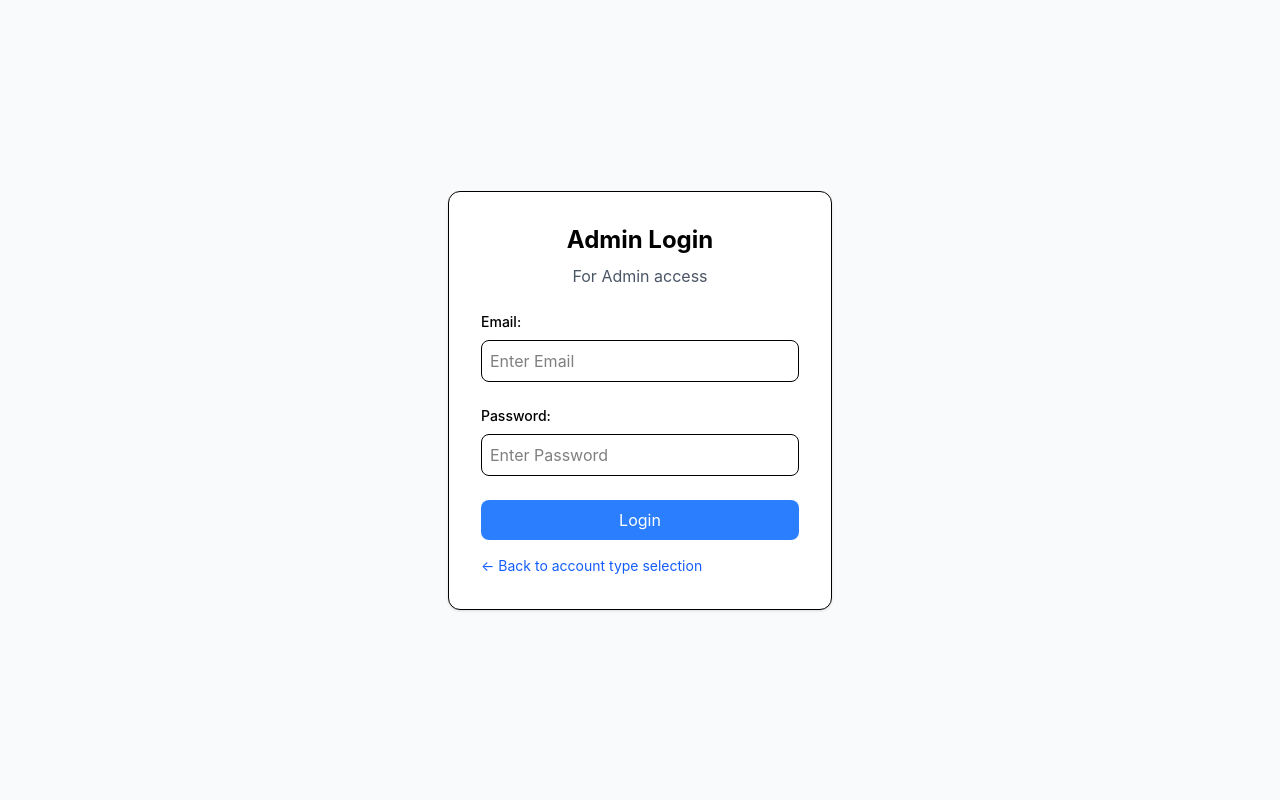
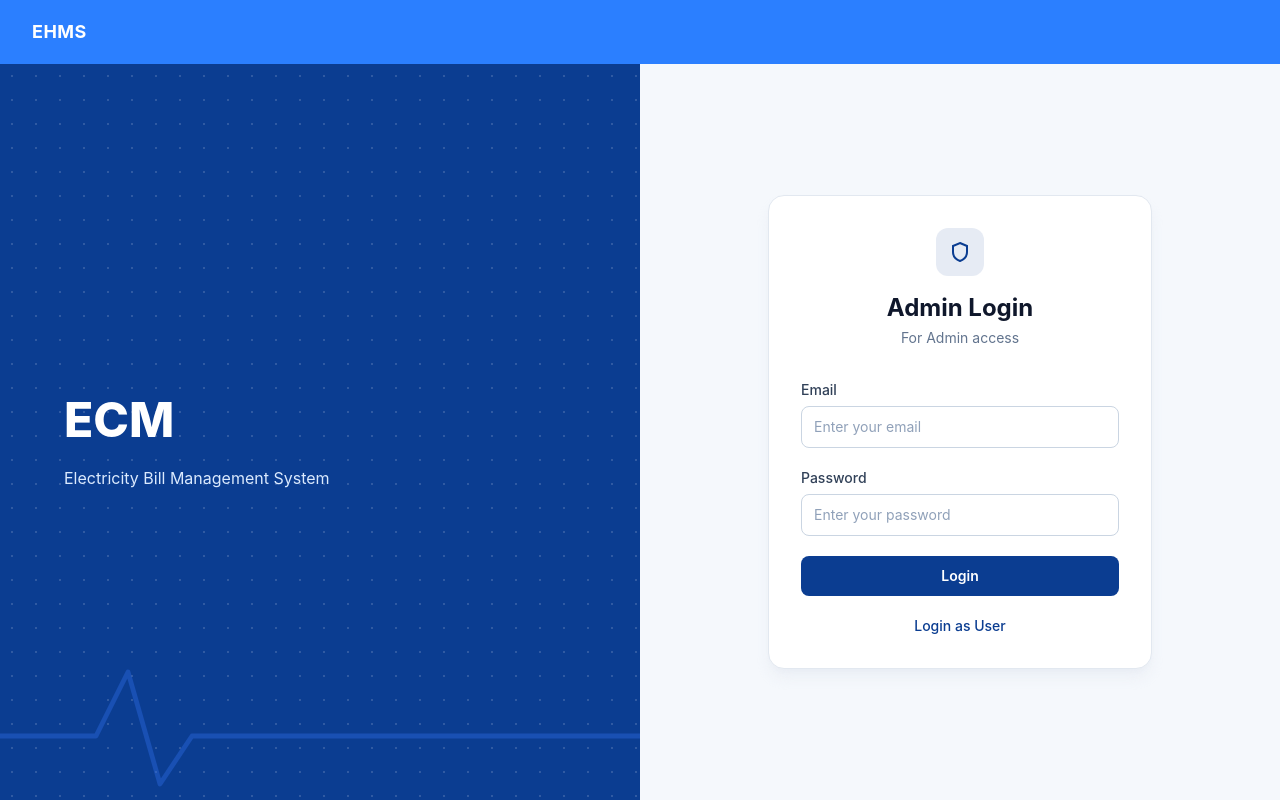
Before and after one commit to Jalaj-oss/ECM, a React (Vite) app in the folder frontend/: page /admin/login in a window 1280 px wide. Built offline with nearby package versions, Linux system fonts and the light colour scheme; no server answers.

Commit message:
changes in admin login

```diff
--- a/frontend/src/pages/AdminLogin.tsx
+++ b/frontend/src/pages/AdminLogin.tsx
@@ -66,13 +66,77 @@ const AdminLogin = () => {
   };
 
   return (
-    <div className="flex min-h-screen items-center justify-center bg-gray-50">
-      <div className="w-96 rounded-xl border bg-white p-8 shadow">
-        <h1 className="text-2xl font-bold text-center">Admin Login</h1>
-        <p className="mt-2 text-center text-gray-600">For Admin access</p>
-        <form onSubmit={handleSubmit} className="mt-6">
+    <div className="min-h-screen bg-white">
+      {/* Navbar — same as Login.tsx */}
+      <nav className="flex h-16 items-center justify-between bg-blue-500 px-8 text-white">
+        <span className="text-lg font-bold tracking-wide">EHMS</span>
+      </nav>
+
+      {/* Two-side split layout */}
+      <div className="flex min-h-[calc(100vh-4rem)] flex-col md:flex-row">
+        {/* Left: brand panel */}
+        <div className="relative flex flex-col justify-center overflow-hidden bg-[#0B3D91] px-8 py-16 text-white md:w-1/2 md:px-16">
+          <div
+            className="pointer-events-none absolute inset-0 opacity-[0.15]"
+            style={{
+              backgroundImage:
+                "radial-gradient(circle, #ffffff 1px, transparent 1px)",
+              backgroundSize: "24px 24px",
+            }}
+          />
+
+          <style>{`
+            @keyframes pulse-dash {
+              0% { stroke-dashoffset: 500; }
+              60% { stroke-dashoffset: 0; }
+              100% { stroke-dashoffset: -500; }
+            }
+          `}</style>
+          <svg
+            className="pointer-events-none absolute bottom-0 left-0 w-full text-[#2E6BE6]/40"
+            viewBox="0 0 400 100"
+            preserveAspectRatio="none"
+            fill="none"
+          >
+            <path
+              d="M0 60 L60 60 L80 20 L100 90 L120 60 L400 60"
+              stroke="currentColor"
+              strokeWidth="3"
+              strokeLinecap="round"
+              strokeLinejoin="round"
+              style={{ strokeDasharray: 500, strokeDashoffset: 500 }}
+              className="motion-safe:animate-[pulse-dash_3.5s_ease-in-out_infinite] motion-reduce:animate-none"
+            />
+          </svg>
+
+          <div className="relative z-10 max-w-md">
+            <h1 className="mt-4 text-7xl font-extrabold leading-tight md:text-5xl">
+              ECM
+            </h1>
+            <p className="mt-4 text-base text-blue-100">
+              Electricity Bill Management System
+            </p>
+          </div>
+        </div>
+
+        {/* Right: Admin Login form */}
+        <div className="flex flex-1 items-center justify-center bg-[#F5F8FC] px-6 py-16">
+          <div className="w-full max-w-sm rounded-2xl border border-slate-200 bg-white p-8 shadow-lg shadow-slate-200/60">
+            <div className="text-center">
+              <span className="inline-flex h-12 w-12 items-center justify-center rounded-xl bg-[#0B3D91]/10 text-[#0B3D91]">
+                <svg width="24" height="24" viewBox="0 0 24 24" fill="none" stroke="currentColor" strokeWidth="2">
+                  <path d="M12 3l7 3v6c0 4.5-3 7.5-7 9-4-1.5-7-4.5-7-9V6l7-3z" />
+                </svg>
+              </span>
+              <h1 className="mt-4 text-2xl font-bold text-slate-900">Admin Login</h1>
+              <p className="mt-1 text-sm text-slate-500">For Admin access</p>
+            </div>
+
+            <form onSubmit={handleSubmit} className="mt-8 space-y-5">
               <div>
-            <label className="block text-sm font-medium">Email:</label>
+                <label className="block text-sm font-medium text-slate-700">
+                  Email
+                </label>
                 <input
                   type="email"
                   value={email}
@@ -80,16 +144,20 @@ const AdminLogin = () => {
                     setEmail(e.target.value);
                     setEmailError("");
                   }}
-              placeholder="Enter Email"
-              className="mt-2 w-full rounded-lg border p-2"
+                  placeholder="Enter your email"
+                  className={`mt-1.5 w-full rounded-lg border px-3 py-2.5 text-sm text-slate-900 placeholder:text-slate-400 outline-none transition focus:ring-2 focus:ring-[#0B3D91]/30 focus:border-[#0B3D91] ${
+                    emailError ? "border-red-400" : "border-slate-300"
+                  }`}
                 />
                 {emailError && (
-              <p className="mt-1 text-sm text-red-500">{emailError}</p>
+                  <p className="mt-1.5 text-xs text-red-500">{emailError}</p>
                 )}
               </div>
 
-          <div className="mt-6">
-            <label className="block text-sm font-medium">Password:</label>
+              <div>
+                <label className="block text-sm font-medium text-slate-700">
+                  Password
+                </label>
                 <input
                   type="password"
                   value={password}
@@ -97,25 +165,33 @@ const AdminLogin = () => {
                     setPassword(e.target.value);
                     setPasswordError("");
                   }}
-              placeholder="Enter Password"
-              className="mt-2 w-full rounded-lg border p-2"
+                  placeholder="Enter your password"
+                  className={`mt-1.5 w-full rounded-lg border px-3 py-2.5 text-sm text-slate-900 placeholder:text-slate-400 outline-none transition focus:ring-2 focus:ring-[#0B3D91]/30 focus:border-[#0B3D91] ${
+                    passwordError ? "border-red-400" : "border-slate-300"
+                  }`}
                 />
                 {passwordError && (
-              <p className="mt-1 text-sm text-red-500">{passwordError}</p>
+                  <p className="mt-1.5 text-xs text-red-500">{passwordError}</p>
                 )}
               </div>
 
               <button
                 type="submit"
-            className="mt-6 w-full rounded-lg bg-blue-500 py-2 text-white hover:bg-blue-600"
+                className="w-full rounded-lg bg-[#0B3D91] py-2.5 text-sm font-semibold text-white transition hover:bg-[#0a3480]"
               >
                 Login
               </button>
 
-          <Link to="/" className="mt-4 inline-block text-sm text-blue-600 hover:underline">
-            ← Back to account type selection
+              {/* Secondary text link back to the user login */}
+              <Link
+                to="/user/login"
+                className="block text-center text-sm font-medium text-[#0B3D91] hover:underline"
+              >
+                Login as User
               </Link>
             </form>
+          </div>
+        </div>
       </div>
     </div>
   );
--- a/frontend/src/pages/UserDashboard.tsx
+++ b/frontend/src/pages/UserDashboard.tsx
@@ -41,6 +41,15 @@ const UserDashboard = () => {
       </div>
       <div className="mt-8 grid gap-6 lg:grid-cols-2">
         <section className="rounded-xl border bg-white p-6 shadow-sm">
+          <h2 className="text-xl font-semibold">Profile Details</h2>
+          <div className="mt-4 space-y-2">
+            <p>Name: {data.user.name || "Not provided"}</p>
+            <p>Email: {data.user.email || "Not provided"}</p>
+            <p>Phone Number: {data.user.phone || "Not provided"}</p>
+            <p>Address: {data.user.address || "Not provided"}</p>
+          </div>
+        </section>
+        <section className="rounded-xl border bg-white p-6 shadow-sm">
           <h2 className="text-xl font-semibold">Latest Meter</h2>
           {data.meters[0] ? <div className="mt-4 space-y-2">
             <p>Meter: {data.meters[0].meter_number}</p>
```
Also changed, not shown: 1 other file (tests, documents, lock files or other folders). Lines whose indentation alone changed are shown as unchanged.
